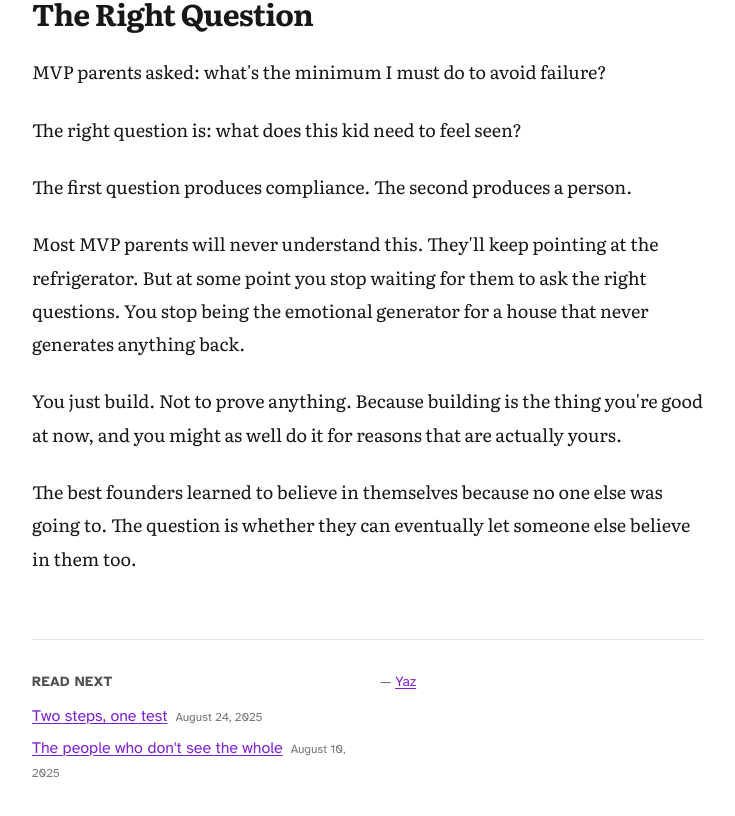
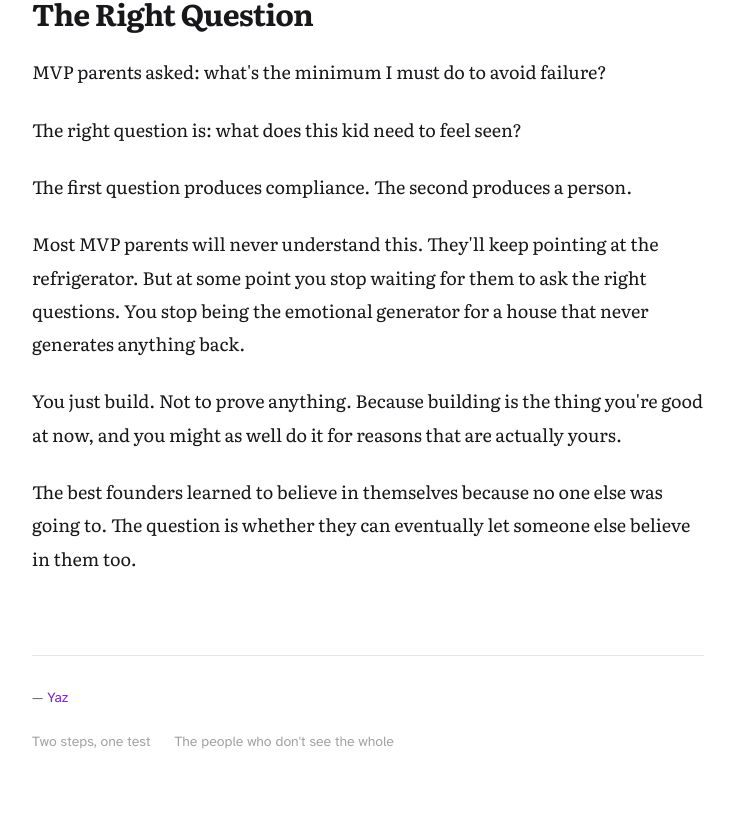
Before and after one commit to plawlost/yazzone, a Next.js app: page /essays/mvp in a window 1280 px wide. Shown: the part 5384-6200 px from the top of the page, without its empty margins (272-1007 px from the left). After the commit the page ends 6168 px from the top, so only its background shows below. Built offline with nearby package versions, Linux system fonts and the light colour scheme.

Commit message:
design: minimal essay footer
- Remove 'READ NEXT' heading
- Author sign-off first (— Yaz)
- Essay links horizontal, muted, hover reveals
- No dates
- Max 3 links
- More breathing room

```diff
--- a/app/essays/[slug]/page.tsx
+++ b/app/essays/[slug]/page.tsx
@@ -188,27 +188,21 @@ export default function Blog({ params }: { params: { slug: string } }) {
       <TldrDropdown title={post.metadata.title} slug={post.slug} />
       </div>
 
-      <footer className="mx-auto max-w-2xl mt-16 border-t border-black/10 dark:border-white/10 pt-8">
-        <div className="grid sm:grid-cols-2 gap-6">
-          <div>
-            <h3 className="text-sm font-semibold uppercase tracking-wide text-neutral-600 dark:text-neutral-400 mb-3">Read next</h3>
-            <ul className="space-y-2">
-              {readNext.map((e) => (
-                <li key={e.slug}>
-                  <Link href={`/essays/${e.slug}`} className="underline decoration-1 underline-offset-2">
-                    {e.metadata.title}
-                  </Link>
-                  <span className="ml-2 text-xs text-neutral-500 dark:text-neutral-400">{formatDate(e.metadata.publishedAt)}</span>
-                </li>
-              ))}
-            </ul>
-          </div>
-          <div>
-            <p className="text-sm text-neutral-500 dark:text-neutral-400">
-              — <Link href="/" className="underline decoration-1 underline-offset-2">Yaz</Link>
-            </p>
-          </div>
-        </div>
+      <footer className="mx-auto max-w-2xl mt-20 pt-8 border-t border-neutral-200 dark:border-neutral-800">
+        <p className="text-sm text-neutral-500 dark:text-neutral-400 mb-6">
+          — <Link href="/" className="hover:text-neutral-900 dark:hover:text-neutral-100 transition-colors">Yaz</Link>
+        </p>
+        <nav className="flex flex-wrap gap-x-6 gap-y-2 text-sm">
+          {readNext.slice(0, 3).map((e) => (
+            <Link
+              key={e.slug}
+              href={`/essays/${e.slug}`}
+              className="text-neutral-400 dark:text-neutral-500 hover:text-neutral-900 dark:hover:text-neutral-100 transition-colors"
+            >
+              {e.metadata.title}
+            </Link>
+          ))}
+        </nav>
       </footer>
     </section>
   )
```
